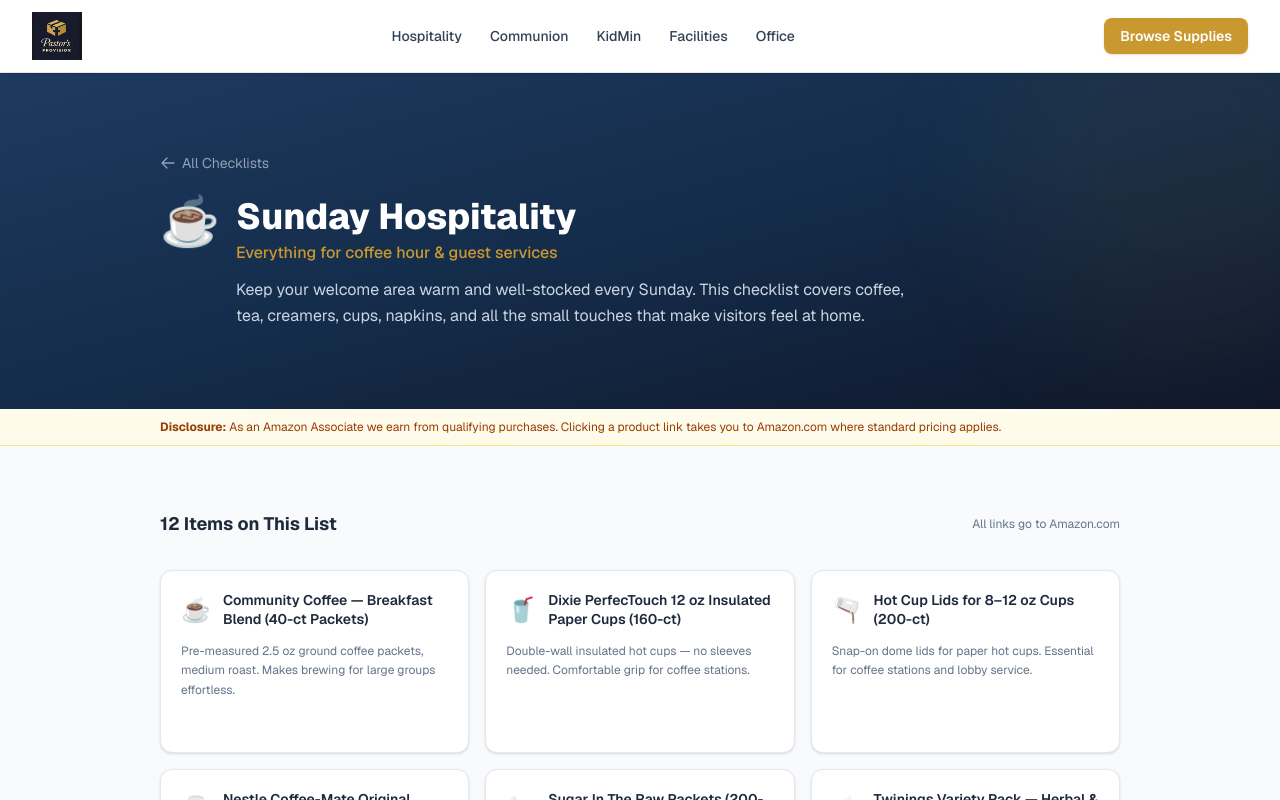
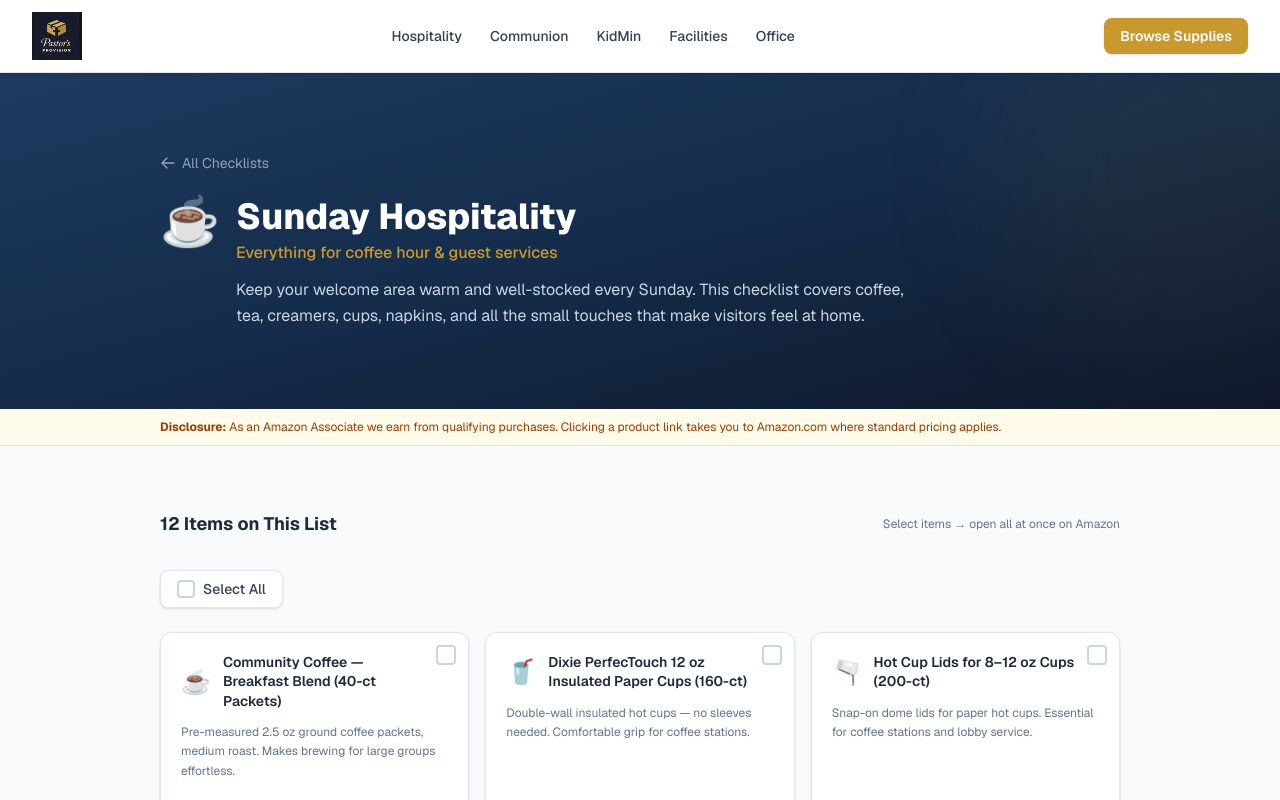
Before and after one commit to Power-Digital-Media/pastors-provision, a Next.js app: page /checklists/hospitality in a window 1280 px wide. Shown: the top 800 px of the page. Built offline with nearby package versions, Linux system fonts and the light colour scheme.

Commit message:
feat: add checkbox bulk-open flow for Amazon items

```diff
--- a/app/checklists/[slug]/page.tsx
+++ b/app/checklists/[slug]/page.tsx
@@ -1,6 +1,7 @@
 import { notFound } from "next/navigation";
 import Link from "next/link";
 import { allChecklists, getChecklistBySlug } from "@/data/checklists";
+import ChecklistGrid from "@/components/ChecklistGrid";
 import type { Metadata } from "next";
 
 /* ── Static params so Next.js can pre-render each page ── */
@@ -91,47 +92,11 @@
               {cat.items.length} Items on This List
             </h2>
             <span className="text-xs text-[var(--slate-500)]">
-              All links go to Amazon.com
+              Select items → open all at once on Amazon
             </span>
           </div>
 
-          <div className="grid gap-4 sm:grid-cols-2 lg:grid-cols-3">
-            {cat.items.map((item, i) => (
-              <a
-                key={i}
-                href={item.affiliateUrl}
-                target="_blank"
-                rel="nofollow sponsored noopener"
-                className="group flex flex-col rounded-xl border border-slate-200 bg-white p-5 shadow-sm transition-all duration-200 hover:shadow-lg hover:border-[var(--gold)] hover:-translate-y-0.5"
-              >
-                <div className="mb-3 flex items-center gap-3">
-                  <span className="text-2xl">{item.icon}</span>
-                  <h3 className="text-sm font-semibold text-[var(--slate-800)] group-hover:text-[var(--navy)] leading-snug">
-                    {item.title}
-                  </h3>
-                </div>
-                <p className="text-xs text-[var(--slate-500)] leading-relaxed flex-1">
-                  {item.description}
-                </p>
-                <div className="mt-4 flex items-center gap-1.5 text-xs font-semibold text-[var(--gold)] opacity-0 transition-opacity duration-200 group-hover:opacity-100">
-                  Restock This Item
-                  <svg
-                    className="h-3.5 w-3.5 transition-transform group-hover:translate-x-0.5"
-                    fill="none"
-                    viewBox="0 0 24 24"
-                    strokeWidth={2.5}
-                    stroke="currentColor"
-                  >
-                    <path
-                      strokeLinecap="round"
-                      strokeLinejoin="round"
-                      d="M13.5 4.5 21 12m0 0-7.5 7.5M21 12H3"
-                    />
-                  </svg>
-                </div>
-              </a>
-            ))}
-          </div>
+          <ChecklistGrid items={cat.items} />
         </div>
       </section>
 
--- /dev/null
+++ b/components/ChecklistGrid.tsx
@@ -0,0 +1,187 @@
+"use client";
+
+import { useState, useCallback } from "react";
+import type { ChecklistItem } from "@/data/checklists";
+
+interface Props {
+  items: ChecklistItem[];
+}
+
+export default function ChecklistGrid({ items }: Props) {
+  const [selected, setSelected] = useState<Set<number>>(new Set());
+
+  const toggle = useCallback((index: number) => {
+    setSelected((prev) => {
+      const next = new Set(prev);
+      if (next.has(index)) next.delete(index);
+      else next.add(index);
+      return next;
+    });
+  }, []);
+
+  const toggleAll = useCallback(() => {
+    setSelected((prev) =>
+      prev.size === items.length
+        ? new Set()
+        : new Set(items.map((_, i) => i))
+    );
+  }, [items]);
+
+  const openSelected = useCallback(() => {
+    const urls = items
+      .filter((_, i) => selected.has(i))
+      .map((item) => item.affiliateUrl);
+
+    // Open each in a new tab with a small stagger so browsers don't block them
+    urls.forEach((url, i) => {
+      setTimeout(() => window.open(url, "_blank", "noopener,noreferrer"), i * 300);
+    });
+  }, [items, selected]);
+
+  const count = selected.size;
+  const allSelected = count === items.length;
+
+  return (
+    <>
+      {/* ── Toolbar ── */}
+      <div className="mb-6 flex items-center justify-between">
+        <button
+          onClick={toggleAll}
+          className="inline-flex items-center gap-2 rounded-lg border border-slate-200 bg-white px-4 py-2 text-sm font-medium text-[var(--slate-700)] shadow-sm transition-all hover:border-[var(--gold)] hover:shadow-md active:scale-[0.97]"
+        >
+          {/* Checkbox icon */}
+          <span
+            className={`flex h-4.5 w-4.5 items-center justify-center rounded border-2 transition-colors ${
+              allSelected
+                ? "border-[var(--gold)] bg-[var(--gold)] text-white"
+                : "border-slate-300"
+            }`}
+          >
+            {allSelected && (
+              <svg className="h-3 w-3" fill="none" viewBox="0 0 24 24" strokeWidth={3} stroke="currentColor">
+                <path strokeLinecap="round" strokeLinejoin="round" d="m4.5 12.75 6 6 9-13.5" />
+              </svg>
+            )}
+          </span>
+          {allSelected ? "Deselect All" : "Select All"}
+        </button>
+
+        {count > 0 && (
+          <span className="text-sm text-[var(--slate-500)]">
+            {count} item{count !== 1 ? "s" : ""} selected
+          </span>
+        )}
+      </div>
+
+      {/* ── Item Grid ── */}
+      <div className="grid gap-4 sm:grid-cols-2 lg:grid-cols-3">
+        {items.map((item, i) => {
+          const isChecked = selected.has(i);
+          return (
+            <div
+              key={i}
+              onClick={() => toggle(i)}
+              className={`group relative flex cursor-pointer flex-col rounded-xl border p-5 shadow-sm transition-all duration-200 hover:shadow-lg hover:-translate-y-0.5 ${
+                isChecked
+                  ? "border-[var(--gold)] bg-[var(--gold)]/[0.04] ring-1 ring-[var(--gold)]/30"
+                  : "border-slate-200 bg-white hover:border-[var(--gold)]"
+              }`}
+            >
+              {/* Checkbox */}
+              <span
+                className={`absolute top-3 right-3 flex h-5 w-5 items-center justify-center rounded border-2 transition-all ${
+                  isChecked
+                    ? "border-[var(--gold)] bg-[var(--gold)] text-white scale-110"
+                    : "border-slate-300 group-hover:border-[var(--gold)]/60"
+                }`}
+              >
+                {isChecked && (
+                  <svg className="h-3 w-3" fill="none" viewBox="0 0 24 24" strokeWidth={3} stroke="currentColor">
+                    <path strokeLinecap="round" strokeLinejoin="round" d="m4.5 12.75 6 6 9-13.5" />
+                  </svg>
+                )}
+              </span>
+
+              <div className="mb-3 flex items-center gap-3 pr-6">
+                <span className="text-2xl">{item.icon}</span>
+                <h3 className="text-sm font-semibold text-[var(--slate-800)] leading-snug">
+                  {item.title}
+                </h3>
+              </div>
+              <p className="text-xs text-[var(--slate-500)] leading-relaxed flex-1">
+                {item.description}
+              </p>
+              {/* Individual Amazon link (secondary action) */}
+              <a
+                href={item.affiliateUrl}
+                target="_blank"
+                rel="nofollow sponsored noopener"
+                onClick={(e) => e.stopPropagation()}
+                className="mt-4 flex items-center gap-1.5 text-xs font-semibold text-[var(--gold)] opacity-0 transition-opacity duration-200 group-hover:opacity-100"
+              >
+                Restock This Item
+                <svg
+                  className="h-3.5 w-3.5 transition-transform group-hover:translate-x-0.5"
+                  fill="none"
+                  viewBox="0 0 24 24"
+                  strokeWidth={2.5}
+                  stroke="currentColor"
+                >
+                  <path
+                    strokeLinecap="round"
+                    strokeLinejoin="round"
+                    d="M13.5 4.5 21 12m0 0-7.5 7.5M21 12H3"
+                  />
+                </svg>
+              </a>
+            </div>
+          );
+        })}
+      </div>
+
+      {/* ── Sticky Bottom Bar ── */}
+      <div
+        className={`fixed inset-x-0 bottom-0 z-50 transition-all duration-300 ${
+          count > 0
+            ? "translate-y-0 opacity-100"
+            : "translate-y-full opacity-0 pointer-events-none"
+        }`}
+      >
+        <div className="bg-[var(--navy)]/95 backdrop-blur-md border-t border-white/10 shadow-2xl">
+          <div className="mx-auto flex max-w-5xl items-center justify-between px-4 py-3 sm:px-6 lg:px-8">
+            <div className="flex items-center gap-3">
+              <span className="flex h-8 w-8 items-center justify-center rounded-full bg-[var(--gold)] text-sm font-bold text-white">
+                {count}
+              </span>
+              <span className="text-sm text-slate-200">
+                item{count !== 1 ? "s" : ""} selected
+              </span>
+            </div>
+
+            <div className="flex items-center gap-3">
+              <button
+                onClick={() => setSelected(new Set())}
+                className="rounded-lg px-4 py-2 text-sm font-medium text-slate-400 transition-colors hover:text-white"
+              >
+                Clear
+              </button>
+              <button
+                onClick={openSelected}
+                className="inline-flex items-center gap-2 rounded-lg bg-[var(--gold)] px-5 py-2.5 text-sm font-semibold text-white shadow-lg shadow-yellow-900/30 transition-all hover:bg-[var(--gold-light)] hover:shadow-xl active:scale-[0.97]"
+              >
+                <svg className="h-4 w-4" fill="none" viewBox="0 0 24 24" strokeWidth={2} stroke="currentColor">
+                  <path
+                    strokeLinecap="round"
+                    strokeLinejoin="round"
+                    d="M13.5 6H5.25A2.25 2.25 0 0 0 3 8.25v10.5A2.25 2.25 0 0 0 5.25 21h10.5A2.25 2.25 0 0 0 18 18.75V10.5m-10.5 6L21 3m0 0h-5.25M21 3v5.25"
+                  />
+                </svg>
+                Open {count} in Amazon
+              </button>
+            </div>
+          </div>
+        </div>
+      </div>
+    </>
+  );
+}
```
